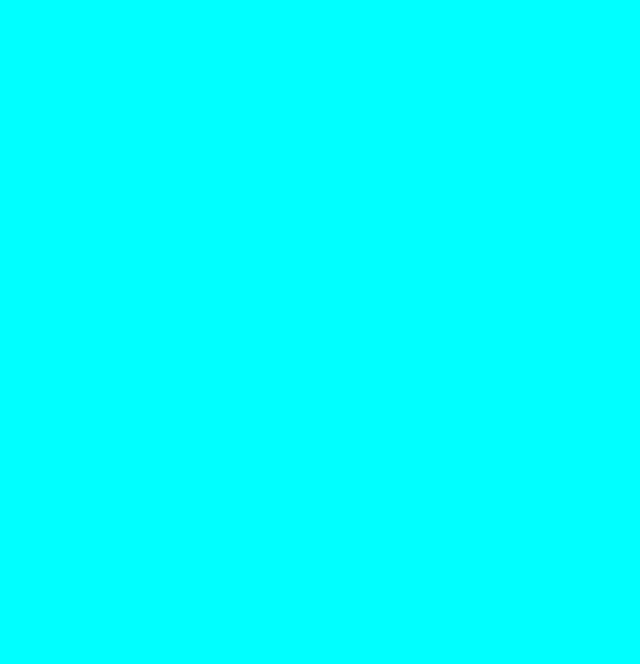
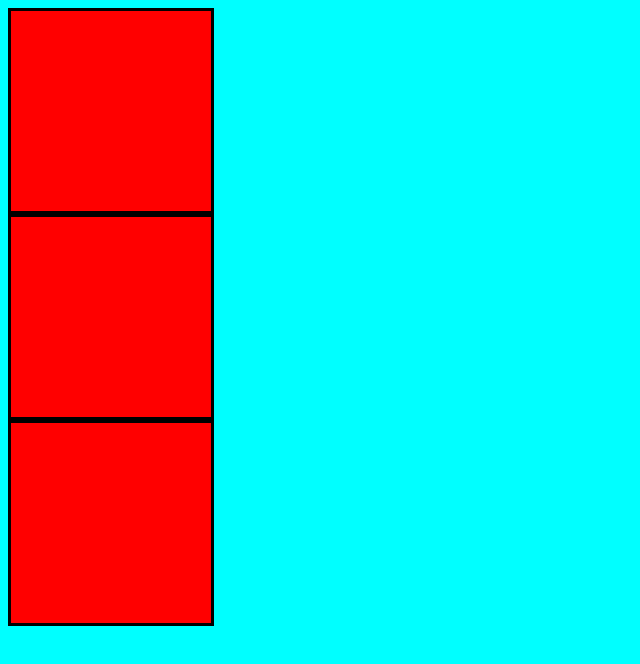
Before and after one commit to kanapkiztomkiem/www1, a plain HTML site: page index.html in a window 1280 px wide. Shown: the whole page, without its empty margins (0-640 px from the left). Drawn offline with Linux system fonts and the light colour scheme.

Commit message:
dołożono 3 divy i wypełniono kolorem

```diff
--- a/index.html
+++ b/index.html
@@ -7,6 +7,8 @@
     <link rel="stylesheet" href="style.css">
 </head>
 <body>
-
+    <div></div>
+    <div></div>
+    <div></div>
 </body>
 </html>
--- a/style.css
+++ b/style.css
@@ -1,3 +1,9 @@
 body{
     background-color: aqua;
 }
+div{
+    border: solid;
+    width: 200px;
+    height: 200px;
+    background-color: red;
+}
```
